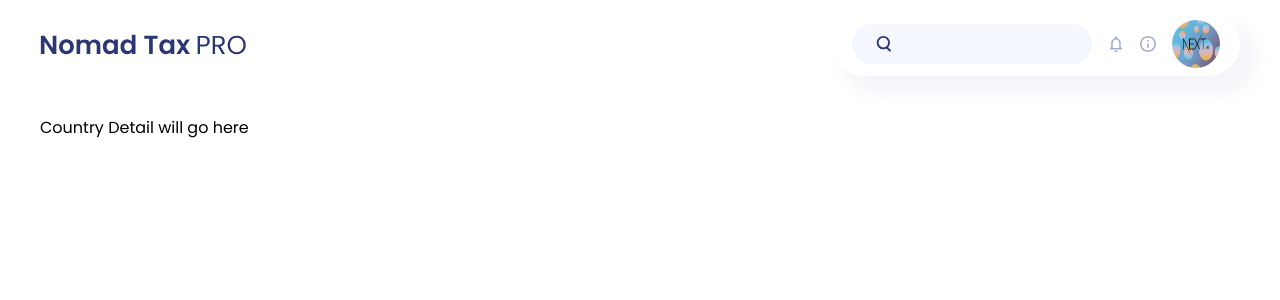
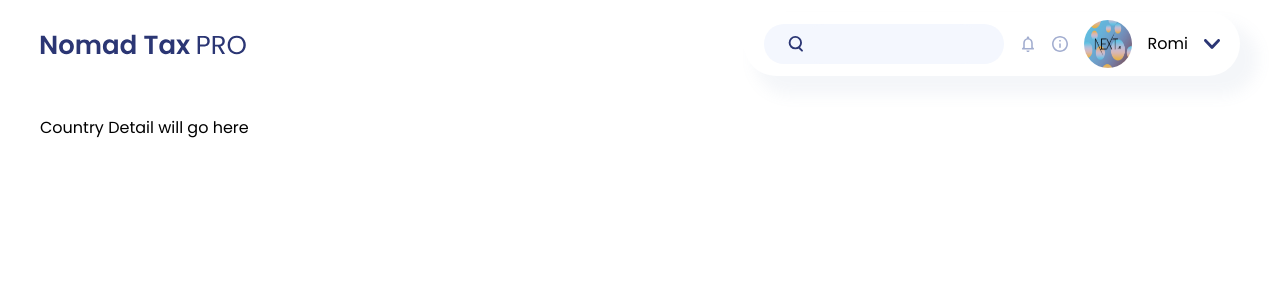
Before and after one commit to ekufta0530/NomadTaxPro-frontend, a Next.js app: page /dashboard/country-detail/1 in a window 1280 px wide. Shown: the top 300 px of the page. Built offline with nearby package versions, Linux system fonts and the light colour scheme.

Commit message:
added dropdown menu

```diff
--- a/common/media/icon/index.tsx
+++ b/common/media/icon/index.tsx
@@ -42,7 +42,7 @@ const iconVariants = cva("cursor-pointer", {
     variant: {
       solid: "bg-black border-2 py-10",
       outline:
-        "bg-light-grey border border-french-grey p-2 rounded-xl w-full h-full",
+        "bg-light-grey border border-french-grey p-2 rounded-2xl w-full h-full",
       circle: "rounded-full	border-2 border-medium-purple no-repeat",
       standard: "bg-transparent border-none",
     },
--- a/common/widgets/advance/menu/index.tsx
+++ b/common/widgets/advance/menu/index.tsx
@@ -6,18 +6,18 @@ import { VariantProps, cva } from "class-variance-authority";
 import { cn } from "utils/helpers/cn";
 import { Text } from "common/widgets/basic/text";
 import Link from "next/link";
-import { Menu } from "types/common";
+import { MenuTypes } from "types/common";
 
-interface MenuProps extends VariantProps<typeof menuVariansts> {
+interface MenuProps extends VariantProps<typeof menuVariants> {
   className?: string;
   children?: ReactNode;
   variant?: "standard";
   size?: "xs";
   title: string;
-  menuData: Array<Menu>;
+  data: Array<MenuTypes>;
 }
 
-export function Menu({ className, variant, size, title, menuData }: MenuProps) {
+export function Menu({ className, variant, size, title, data }: MenuProps) {
   const [open, setOpen] = useState<boolean>(false);
 
   const onClickMenu = () => {
@@ -25,17 +25,13 @@ export function Menu({ className, variant, size, title, menuData }: MenuProps) {
   };
 
   return (
-    <div className={cn(menuVariansts({ variant, size, className }))}>
+    <div className={cn(menuVariants({ variant, size, className }))}>
       <div
         className="flex flex-row justify-between items-center gap-4"
         onClick={onClickMenu}
       >
-        <Text text={title} as="p" variant="base" />
-        {open ? (
-          <Icon icon="ChevronUp" size="xs" />
-        ) : (
-          <Icon icon="ChevronDown" size="xs" />
-        )}
+        <Text text={title} as="p" size="md" />
+        <Icon icon="ChevronDownBlue" size="xs" />
       </div>
       {open && (
         <div className="shadow-grey border-light-purple bg-white z-[99] absolute min-w-[10rem] p-4 rounded-lg border-[0.1rem] border-solid right-0 top-10">
@@ -43,10 +39,10 @@ export function Menu({ className, variant, size, title, menuData }: MenuProps) {
             onClick={() => setOpen(false)}
             className="list-none p-0 hover:cursor-pointer "
           >
-            {menuData?.map(({ id, menu, link }) => (
+            {data?.map(({ id, menu, link }: MenuTypes) => (
               <li
                 key={id}
-                className="font-medium py-2 px-4 hover:bg-light-purple hover:text-white rounded-sm text-sm"
+                className="font-medium py-2 px-4 hover:bg-light-purple hover:text-santa-grey rounded-sm text-sm"
               >
                 {link ? (
                   <Link href={link} className="block">
@@ -64,7 +60,7 @@ export function Menu({ className, variant, size, title, menuData }: MenuProps) {
   );
 }
 
-const menuVariansts = cva("relative flex flex-row justify-start items-center", {
+const menuVariants = cva("relative flex flex-row justify-start items-center", {
   variants: {
     variant: {
       standard: "",
--- a/common/widgets/basic/button/index.tsx
+++ b/common/widgets/basic/button/index.tsx
@@ -74,7 +74,7 @@ const buttonVariants = cva("", {
     size: {
       xs: "px-2 py-1",
       sm: "px-3 py-2",
-      md: "px-4 py-3",
+      md: "px-6 py-3",
       lg: "px-5 py-3",
       xl: "px-6 py-4",
     },
--- a/components/cards/countryCard/index.tsx
+++ b/components/cards/countryCard/index.tsx
@@ -4,9 +4,6 @@ import Image from "next/image";
 import { Icon } from "common/media/icon";
 import { Text } from "common/widgets/basic/text";
 import { Button } from "common/widgets/basic/button";
-import { Select } from "common/widgets/basic/select";
-import { anchorSelectData } from "data/static/selectData";
-import { auxiliarySelectData } from "data/static/selectData";
 import { CountryCardProps } from "types/cards";
 
 export function CountryCard({
@@ -16,7 +13,7 @@ export function CountryCard({
   credits,
 }: CountryCardProps) {
   return (
-    <div className="py-5 px-5 w-[23.188rem] relative  shadow-grey rounded-[1.25rem]">
+    <div className="py-5 px-5 w-[21.5rem] relative shadow-grey rounded-[1.25rem]">
       <Image
         src={img}
         alt="anguilla"
@@ -24,7 +21,7 @@ export function CountryCard({
       />
       <Text
         as="h1"
-        className="text-left mt-10 "
+        className="text-left mt-5"
         text={country}
         color="nile-blue"
         size="lg"
@@ -32,13 +29,13 @@ export function CountryCard({
       />
       <Text
         as="p"
-        className="text-left"
+        className="text-left mt-1"
         text={person}
         color="cold-purple"
         size="sm"
         weight="regular"
       />
-      <Flex variant="rowBetweenCenter" className="mt-10">
+      <Flex variant="rowBetweenCenter" className="mt-5 mb-2">
         <Text
           as="p"
           className="text-left"
@@ -50,8 +47,8 @@ export function CountryCard({
         <Button
           variant="solid-dark-blue"
           text="Learn More"
-          size="sm"
-          className="w-[6.625rem] h-[2.125rem] rounded-full text-sm"
+          size="md"
+          className="rounded-full text-sm"
         />
       </Flex>
       <Icon
--- a/data/static/selectData.ts
+++ b/data/static/selectData.ts
@@ -52,3 +52,10 @@ export const auxiliarySelectData = [
     option: "Option 1",
   },
 ];
+
+// Menu Data
+
+export const dashboardNavMenuData = [
+  { id: 1, menu: "Favorites", link: "/favorites" },
+  { id: 2, menu: "Logout" },
+];
--- a/layout/dashboard/index.tsx
+++ b/layout/dashboard/index.tsx
@@ -3,9 +3,11 @@ import React, { ReactNode } from "react";
 
 export function Dashboard({ children }: { children: ReactNode }) {
   return (
-    <main className="px-10 py-3">
-      <DashboardNavbar />
-      {children}
+    <main className="px-4 sm:px-10 py-3  flex flex-row justify-center items-center">
+      <div className="w-full 2xl:w-[200rem]">
+        <DashboardNavbar />
+        {children}
+      </div>
     </main>
   );
 }
--- a/layout/header/dashboardHeader/index.tsx
+++ b/layout/header/dashboardHeader/index.tsx
@@ -14,7 +14,7 @@ export function DashboardHeader() {
         as="h1"
         weight="semiBold"
         color="white"
-        className="leading-tight ml-10"
+        className="leading-tight ml-10 text-4xl md:text-6xl"
       >
         The HR platform for global <br className="hidden md:block" />{" "}
         businesses!
--- a/layout/navbars/dashboardNavbar/index.tsx
+++ b/layout/navbars/dashboardNavbar/index.tsx
@@ -5,6 +5,8 @@ import Image from "next/image";
 import { imgs } from "data/static/imgData";
 import { Img } from "common/media/img";
 import { Icon } from "common/media/icon";
+import { Menu } from "common/widgets/advance/menu";
+import { dashboardNavMenuData } from "data/static/selectData";
 const { logo, profilePicture } = imgs;
 
 export function DashboardNavbar() {
@@ -26,7 +28,13 @@ export function DashboardNavbar() {
         />
         <Icon icon="Notification" size="xs" />
         <Icon icon="Info" size="xs" />
-        <Img img={profilePicture} variant="circle" size="md" />
+        <Img
+          img={profilePicture}
+          variant="circle"
+          size="md"
+          className="min-w-4 min-h-4"
+        />
+        <Menu title="Romi" data={dashboardNavMenuData} />
       </Flex>
     </Flex>
   );
--- a/sections/dashboard/home/index.tsx
+++ b/sections/dashboard/home/index.tsx
@@ -13,33 +13,37 @@ export function Home() {
   return (
     <div>
       <DashboardHeader />
-      <Flex variant="rowStartCenter" className="mt-10">
+      <div className="mt-10 grid grid-cols-[100%]  md:grid-cols-[calc(50%-10rem),50%,7.5rem] w-full gap-4">
         <Input
           variant="outline"
           icon="Search"
-          containerClass="rounded-s-xl  w-[53.75rem]  h-[3.5rem]"
+          containerClass="rounded-s-xl h-[3.5rem]"
         />
-        <Select
-          data={anchorSelectData}
-          containerClass="min-w-[15.313rem] h-[3.5rem]"
-        />
+        <Flex>
+          <Select data={anchorSelectData} containerClass="w-full h-[3.5rem]" />
           <Select
             data={auxiliarySelectData}
-          containerClass="min-w-[15.313rem] h-[3.5rem]"
+            containerClass="w-full h-[3.5rem]"
           />
-
+        </Flex>
+        <Flex>
           <Icon
             icon="Dashboard"
             variant="outline"
-          className="h-[3.5rem] w-[3.75rem] p-5"
+            className="h-[3.5rem] w-[3.75rem] p-4"
           />
           <Icon
             icon="Apps"
             variant="outline"
-          className="h-[3.5rem] w-[3.75rem] p-5  bg-white"
+            className="h-[3.5rem] w-[3.75rem] p-3  bg-white"
           />
         </Flex>
-      <Map type="CountryCard" data={countryCardData} className="mt-5" />
+      </div>
+      <Map
+        type="CountryCard"
+        data={countryCardData}
+        className="mt-5 mb-40 flex-wrap justify-center"
+      />
     </div>
   );
 }
```
Also changed, not shown: types/common.ts (+7 -0 lines). Lines whose indentation alone changed are shown as unchanged.
